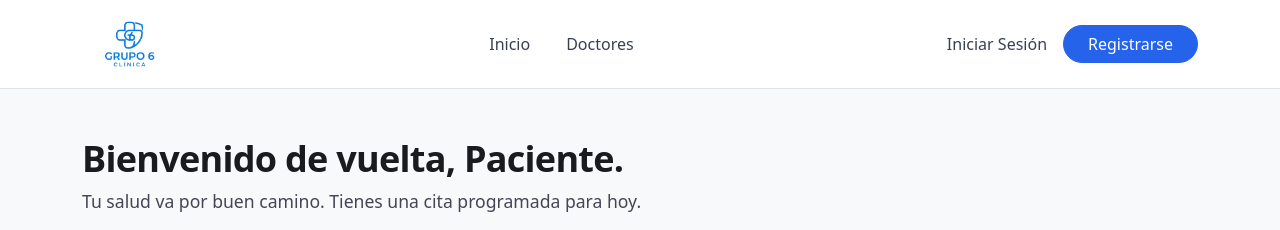
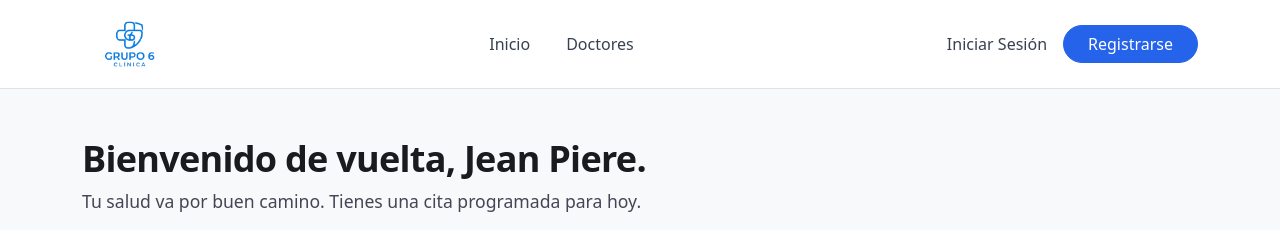
Before and after one commit to be1eng/gestion-citas-clinica, a React (Vite) app: page /mis-citas in a window 1280 px wide. Shown: the top 230 px of the page. Built offline with nearby package versions, Linux system fonts and the light colour scheme.

Commit message:
feat: update login redirection to specialties page; change alert to redirect on successful login feat: personalize welcome message in MisCitas component; update greeting to include user's name

```diff
--- a/src/pages/Login.jsx
+++ b/src/pages/Login.jsx
@@ -39,7 +39,7 @@ function Login() {
     if (errors.usuario || errors.password || !form.usuario || !form.password) {
       return;
     }
-    alert("Inicio de sesión correcto");
+    window.location.href = "/especialidades";
   };
 
   return (
--- a/src/pages/MisCitas.jsx
+++ b/src/pages/MisCitas.jsx
@@ -51,7 +51,7 @@ function MisCitas() {
         {/* Header de bienvenida */}
         <header className="mb-5">
           <h1 className="fw-bold" style={{ fontSize: '2.25rem', color: 'var(--cs-on-surface)', letterSpacing: '-0.02em' }}>
-            Bienvenido de vuelta, Paciente.
+            Bienvenido de vuelta, Jean Piere.
           </h1>
           <p style={{ color: 'var(--cs-on-surface-variant)', fontSize: '1.1rem' }}>
             Tu salud va por buen camino. Tienes una cita programada para hoy.
```
